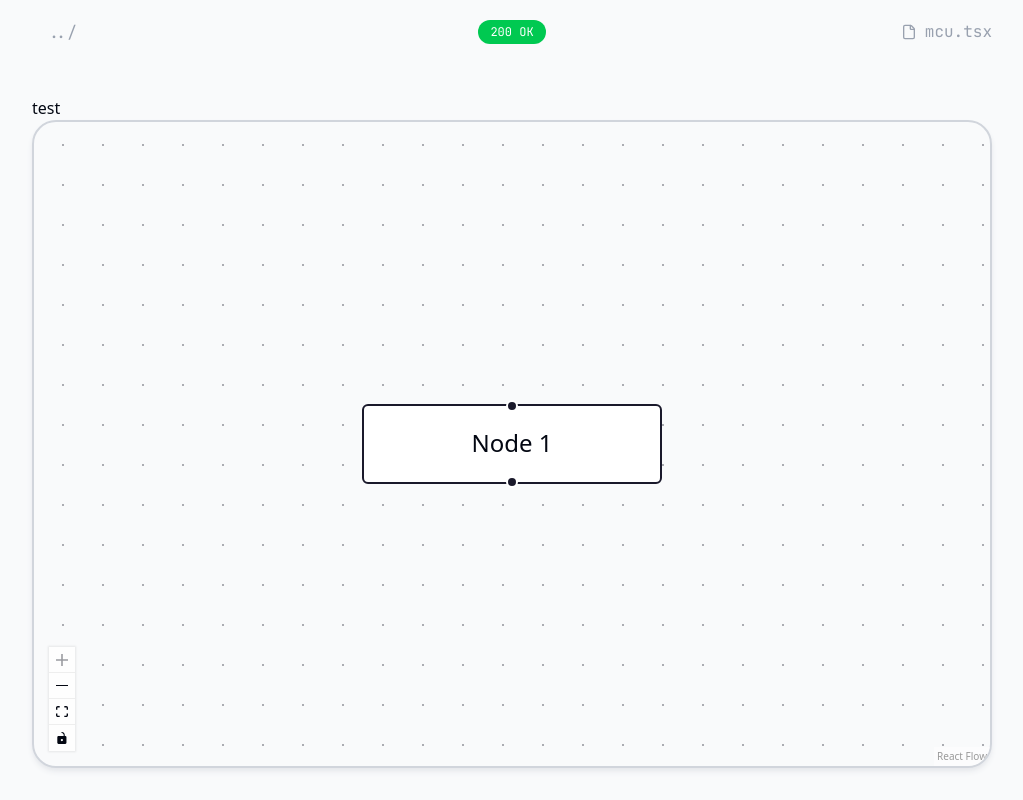
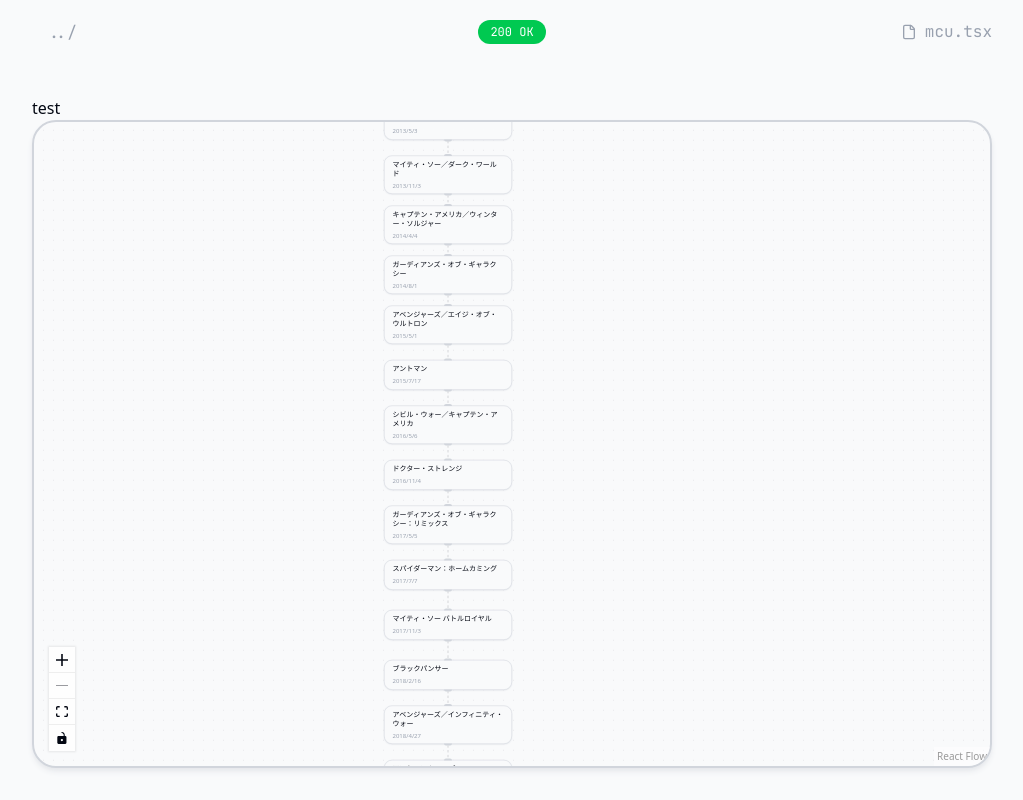
Before and after one commit to Hattori-1104/portfolio, a React (Vite) app in the folder packages/frontend/: page /mcu in a window 1280 px wide. Shown: the whole page, without its empty margins (128-1151 px from the left). Built offline with nearby package versions, Linux system fonts and the light colour scheme.

Commit message:
feat: 一応データは入った

```diff
--- a/packages/frontend/src/components/layout.tsx
+++ b/packages/frontend/src/components/common/layout.tsx
@@ -1,5 +1,5 @@
 import { Button } from "@base-ui/react/button"
-import { useRouter, useRouterState } from "@tanstack/react-router"
+import { useRouter } from "@tanstack/react-router"
 import { FileIcon } from "lucide-react"
 import type { ReactNode } from "react"
 import { useDeferredLoadState } from "#/hooks/useDeferredLoadState"
--- /dev/null
+++ b/packages/frontend/src/components/common/thin-data.ts
@@ -0,0 +1,16 @@
+export class ThinDate {
+	public readonly year: number
+	public readonly month: number
+	public readonly day: number
+	public readonly _tag = "ThinDate"
+
+	constructor(year: number, month: number, day: number) {
+		this.year = year
+		this.month = month
+		this.day = day
+	}
+
+	toString() {
+		return `${this.year}/${this.month}/${this.day}`
+	}
+}
--- /dev/null
+++ b/packages/frontend/src/components/features/mcu/flow.tsx
@@ -0,0 +1,100 @@
+import {
+	Background,
+	Controls,
+	type Edge,
+	Handle,
+	type Node,
+	Position,
+	ReactFlow,
+} from "@xyflow/react"
+import type { ThinDate } from "#/components/common/thin-data"
+import { movies } from "./movie"
+
+type MovieNodeData = {
+	name: string
+	publishedAt: ThinDate
+	phase: number
+}
+
+const movieNodeType = "movie"
+type MovieNodeType = typeof movieNodeType
+
+type MovieNode = Node<MovieNodeData, MovieNodeType>
+
+function createNodeIdFromIndex(index: number) {
+	return `infinity_sage:${index}`
+}
+
+const nodes: MovieNode[] = movies.map(
+	(movie) =>
+		({
+			id: createNodeIdFromIndex(movie.index),
+			type: movieNodeType,
+			position: {
+				x: 0,
+				y: movie.index * 100,
+			},
+			data: {
+				name: movie.name,
+				publishedAt: movie.publishedAt,
+				phase: movie.phase,
+			},
+		}) satisfies MovieNode,
+)
+
+const timelineEdges: Edge[] = movies.slice(0, -1).map(
+	(movie) =>
+		({
+			id: `e${movie.index}-${movie.index + 1}`,
+			source: createNodeIdFromIndex(movie.index),
+			target: createNodeIdFromIndex(movie.index + 1),
+			animated: true,
+		}) satisfies Edge,
+)
+
+function MovieNode({ data }: { data: MovieNodeData }) {
+	return (
+		<div
+			className="border border-gray-300 bg-gray-50 shadow shadow-gray-200 rounded-2xl w-64 px-4 p-2 flex flex-col items-start justify-center "
+			style={{ transform: `translate(-50%, -50%)` }}
+		>
+			<div className="flex flex-col gap-2">
+				<div className="text-sm leading-tight">{data.name}</div>
+				<div className="text-xs text-gray-400">
+					{data.publishedAt.toString()}
+				</div>
+			</div>
+			<Handle
+				className="border-none w-4 h-2 rounded-none bg-transparent"
+				type="target"
+				position={Position.Top}
+			>
+				<div className="bg-gray-300 w-4 h-1 relative bottom-0 rounded-t-full" />
+			</Handle>
+			<Handle
+				className="border-none w-4 h-2 rounded-none bg-transparent"
+				type="source"
+				position={Position.Bottom}
+			>
+				<div className="bg-gray-300 w-4 h-1 relative top-1 rounded-b-full" />
+			</Handle>
+		</div>
+	)
+}
+
+const nodeTypes = { [movieNodeType]: MovieNode }
+
+export function MovieFlow() {
+	return (
+		<ReactFlow
+			nodes={nodes}
+			edges={timelineEdges}
+			nodeTypes={nodeTypes}
+			fitView
+			nodesDraggable={false}
+		>
+			<Background />
+			<Controls />
+		</ReactFlow>
+	)
+}
--- /dev/null
+++ b/packages/frontend/src/components/features/mcu/movie.ts
@@ -0,0 +1,144 @@
+import { ThinDate } from "../../common/thin-data"
+
+type Movie = {
+	name: string
+	publishedAt: ThinDate
+}
+
+type MovieInfinitySaga = Movie & {
+	index: number
+	phase: 1 | 2 | 3
+}
+
+export const movies: MovieInfinitySaga[] = [
+	{ index: 1, name: "アイアンマン", publishedAt: new ThinDate(2008, 5, 2), phase: 1 },
+	{
+		index: 2,
+		name: "インクレディブル・ハルク",
+		publishedAt: new ThinDate(2008, 6, 13),
+		phase: 1,
+	},
+	{ index: 3, name: "アイアンマン2", publishedAt: new ThinDate(2010, 5, 7), phase: 1 },
+	{ index: 4, name: "マイティ・ソー", publishedAt: new ThinDate(2011, 5, 7), phase: 1 },
+	{
+		index: 5,
+		name: "キャプテン・アメリカ／ザ・ファースト・アベンジャー",
+		publishedAt: new ThinDate(2011, 7, 22),
+		phase: 1,
+	},
+	{
+		index: 6,
+		name: "アベンジャーズ",
+		publishedAt: new ThinDate(2012, 5, 4),
+		phase: 1,
+	},
+	{ index: 7, name: "アイアンマン3", publishedAt: new ThinDate(2013, 5, 3), phase: 2 },
+	{
+		index: 8,
+		name: "マイティ・ソー／ダーク・ワールド",
+		publishedAt: new ThinDate(2013, 11, 3),
+		phase: 2,
+	},
+	{
+		index: 9,
+		name: "キャプテン・アメリカ／ウィンター・ソルジャー",
+		publishedAt: new ThinDate(2014, 4, 4),
+		phase: 2,
+	},
+	{
+		index: 10,
+		name: "ガーディアンズ・オブ・ギャラクシー",
+		publishedAt: new ThinDate(2014, 8, 1),
+		phase: 2,
+	},
+	{
+		index: 11,
+		name: "アベンジャーズ／エイジ・オブ・ウルトロン",
+		publishedAt: new ThinDate(2015, 5, 1),
+		phase: 2,
+	},
+	{
+		index: 12,
+		name: "アントマン",
+		publishedAt: new ThinDate(2015, 7, 17),
+		phase: 2,
+	},
+	{
+		index: 13,
+		name: "シビル・ウォー／キャプテン・アメリカ",
+		publishedAt: new ThinDate(2016, 5, 6),
+		phase: 3,
+	},
+	{
+		index: 14,
+		name: "ドクター・ストレンジ",
+		publishedAt: new ThinDate(2016, 11, 4),
+		phase: 3,
+	},
+	{
+		index: 15,
+		name: "ガーディアンズ・オブ・ギャラクシー：リミックス",
+		publishedAt: new ThinDate(2017, 5, 5),
+		phase: 3,
+	},
+	{
+		index: 16,
+		name: "スパイダーマン：ホームカミング",
+		publishedAt: new ThinDate(2017, 7, 7),
+		phase: 3,
+	},
+	{
+		index: 17,
+		name: "マイティ・ソー バトルロイヤル",
+		publishedAt: new ThinDate(2017, 11, 3),
+		phase: 3,
+	},
+	{
+		index: 18,
+		name: "ブラックパンサー",
+		publishedAt: new ThinDate(2018, 2, 16),
+		phase: 3,
+	},
+	{
+		index: 19,
+		name: "アベンジャーズ／インフィニティ・ウォー",
+		publishedAt: new ThinDate(2018, 4, 27),
+		phase: 3,
+	},
+	{
+		index: 20,
+		name: "アントマン＆ワスプ",
+		publishedAt: new ThinDate(2018, 7, 6),
+		phase: 3,
+	},
+	{
+		index: 21,
+		name: "キャプテン・マーベル",
+		publishedAt: new ThinDate(2016, 4, 26),
+		phase: 3,
+	},
+	{
+		index: 22,
+		name: "アベンジャーズ／エンドゲーム",
+		publishedAt: new ThinDate(2019, 4, 26),
+		phase: 3,
+	},
+	{
+		index: 23,
+		name: "スパイダーマン：ファー・フロム・ホーム",
+		publishedAt: new ThinDate(2017, 7, 2),
+		phase: 3,
+	},
+	{
+		index: 24,
+		name: "スパイダーマン：ノー・ウェイ・ホーム",
+		publishedAt: new ThinDate(2021, 12, 17),
+		phase: 3,
+	},
+	{
+		index: 25,
+		name: "スパイダーマン：ブランド・ニュー・デイ",
+		publishedAt: new ThinDate(2026, 7, 31),
+		phase: 3,
+	},
+]
--- a/packages/frontend/src/routes/mcu.tsx
+++ b/packages/frontend/src/routes/mcu.tsx
@@ -1,15 +1,10 @@
 import { createFileRoute } from "@tanstack/react-router"
-import { Background, Controls, type Node, ReactFlow } from "@xyflow/react"
-import { Layout } from "#/components/layout"
-import "@xyflow/react/dist/style.css"
+import { Layout } from "#/components/common/layout"
+import { MovieFlow } from "#/components/features/mcu/flow"
 
 export const Route = createFileRoute("/mcu")({
 	component: RouteComponent,
 })
-
-const nodes: Node[] = [
-	{ id: "1", data: { label: "Node 1" }, position: { x: 0, y: 0 } },
-]
 
 function RouteComponent() {
 	return (
@@ -17,10 +12,7 @@
 			<div className="flex flex-col h-full text-gray-950">
 				<div>test</div>
 				<div className="border-2 border-gray-300 rounded-3xl shadow-md shadow-gray-200 grow overflow-hidden">
-					<ReactFlow nodes={nodes} fitView className="nodrag">
-						<Background />
-						<Controls />
-					</ReactFlow>
+					<MovieFlow />
 				</div>
 			</div>
 		</Layout>
--- a/packages/frontend/src/routes/not-found.tsx
+++ b/packages/frontend/src/routes/not-found.tsx
@@ -1,5 +1,5 @@
 import { createFileRoute, Link } from "@tanstack/react-router"
-import { Layout } from "#/components/layout"
+import { Layout } from "#/components/common/layout"
 
 export const Route = createFileRoute("/not-found")({
 	component: RouteComponent,
--- a/packages/frontend/src/styles.css
+++ b/packages/frontend/src/styles.css
@@ -1,15 +1,32 @@
+@import "@xyflow/react/dist/style.css" layer(base);
 @import "tailwindcss";
 
-* {
-	box-sizing: border-box;
-}
+@layer base {
+	* {
+		box-sizing: border-box;
+		border-color: var(--color-gray-300);
+	}
+	body {
+		color: var(--color-gray-950);
+		background-color: var(--color-gray-50);
+	}
+	code {
+		font-family: "JetBrains Mono", sans-serif;
+	}
+	html,
+	body,
+	#app {
+		min-height: 100%;
+	}
 
-.root {
-	isolation: isolate;
-}
+	body {
+		margin: 0;
+		position: relative;
+	}
 
-code {
-	font-family: "JetBrains Mono", sans-serif;
+	.root {
+		isolation: isolate;
+	}
 }
 
 html:active-view-transition-type(back) {
@@ -61,40 +78,3 @@
 		opacity: 0;
 	}
 }
-/* @keyframes slide-out-right {
-	to {
-		transform: translate(5%, -3%);
-		rotate: -5deg;
-		opacity: 0;
-	}
-}
-@keyframes slide-in-left {
-	from {
-		transform: translate(-3%, 0%);
-		opacity: 0;
-	}
-}
-@keyframes slide-out-left {
-	to {
-		transform: translate(-3%, 0%);
-		opacity: 0;
-	}
-}
-@keyframes slide-in-right {
-	from {
-		transform: translate(5%, -3%);
-		rotate: -5deg;
-		opacity: 0;
-	}
-} */
-
-html,
-body,
-#app {
-	min-height: 100%;
-}
-
-body {
-	margin: 0;
-	position: relative;
-}
```
Also changed, not shown: packages/frontend/src/routes/index.tsx (+7 -4 lines), packages/frontend/src/components/common/console-window.tsx (renamed from packages/frontend/src/components/console-window.tsx), packages/frontend/src/components/common/status-badge.tsx (renamed from packages/frontend/src/components/status-badge.tsx), 2 other files (tests, documents, lock files or other folders).
